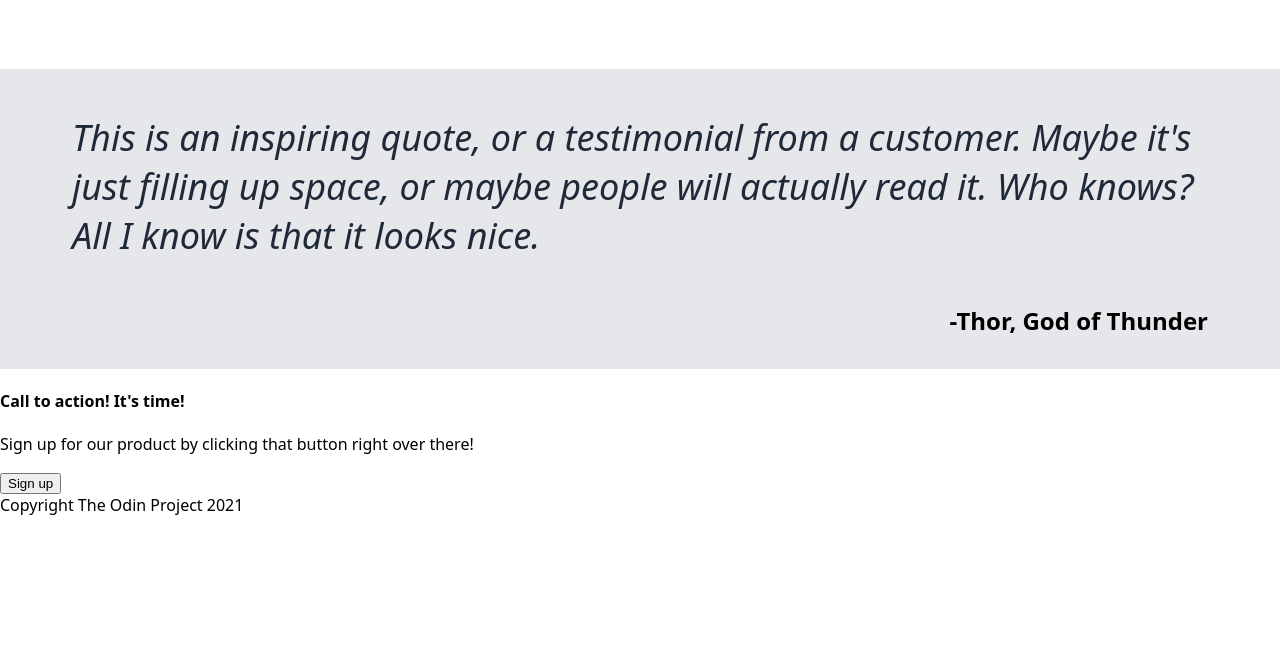
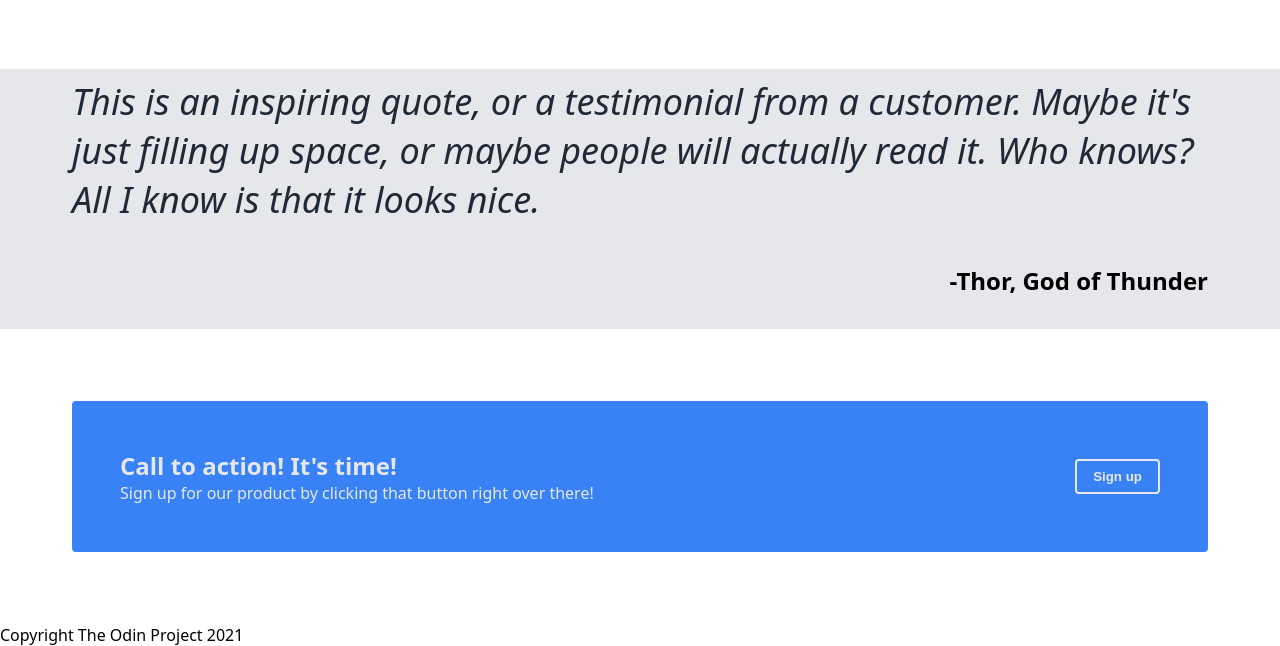
Before and after one commit to Dr-Mata/landing-page, a plain HTML site: page index.html in a window 1280 px wide. Shown: the part 1026-1672 px from the top of the page. Before the commit the page ends 1542 px from the top, so only its background shows below. Drawn offline with Linux system fonts and the light colour scheme.

Commit message:
Add class for sign-up button + edit sign-up style
Add class to sign-up button to get correct placement
Edit style for section with padding colors etc.

```diff
--- a/index.html
+++ b/index.html
@@ -43,9 +43,13 @@
       <h4>-Thor, God of Thunder</h4>
     </div>
     <div class="sign-up">
-      <h4>Call to action! It's time!</h4>
-      <p>Sign up for our product by clicking that button right over there!</p>
-      <button>Sign up</button>
+      <div class="sign-up-text">
+        <h4>Call to action! It's time!</h4>
+        <p>Sign up for our product by clicking that button right over there!</p>
+      </div>
+      <div class="sign-up-button">
+        <button>Sign up</button>
+      </div>
     </div>
     <div class="footer">
       Copyright The Odin Project 2021
--- a/style.css
+++ b/style.css
@@ -7,6 +7,10 @@ body {
   display: flex;
   flex-direction: column;
   justify-content: space-between;
+}
+
+h4 {
+  font-size: 24px;
 }
 
 ul {
@@ -157,5 +161,43 @@ ul {
 .quote h4 {
   text-align: end;
   padding: 0 72px;
-  font-size: 24px;
 }
+
+.sign-up {
+  margin: 72px;
+  background-color: #3882F6;
+  border-radius: 4px;
+  display: flex;
+  padding: 48px;
+}
+
+.sign-up-text {
+  color: #E5E7EB;
+  gap: 4px;
+}
+
+.sign-up-text h4, p, button {
+  margin: 0;
+  padding: 0;
+}
+
+.sign-up button {
+  background-color: #3882F6;
+  border-radius: 4px;
+  border: #E5E7EB solid 2px;
+  color: #E5E7EB;
+  padding: 8px 16px;
+  font-weight: 600;
+  max-width: 96px;
+  display: flex;
+  justify-content: center;
+  align-items: center;
+}
+
+.sign-up-button {
+  margin-left: auto;
+  padding: 0;
+  display: flex;
+  justify-content: flex-end;
+  align-items: center;
+}
```
